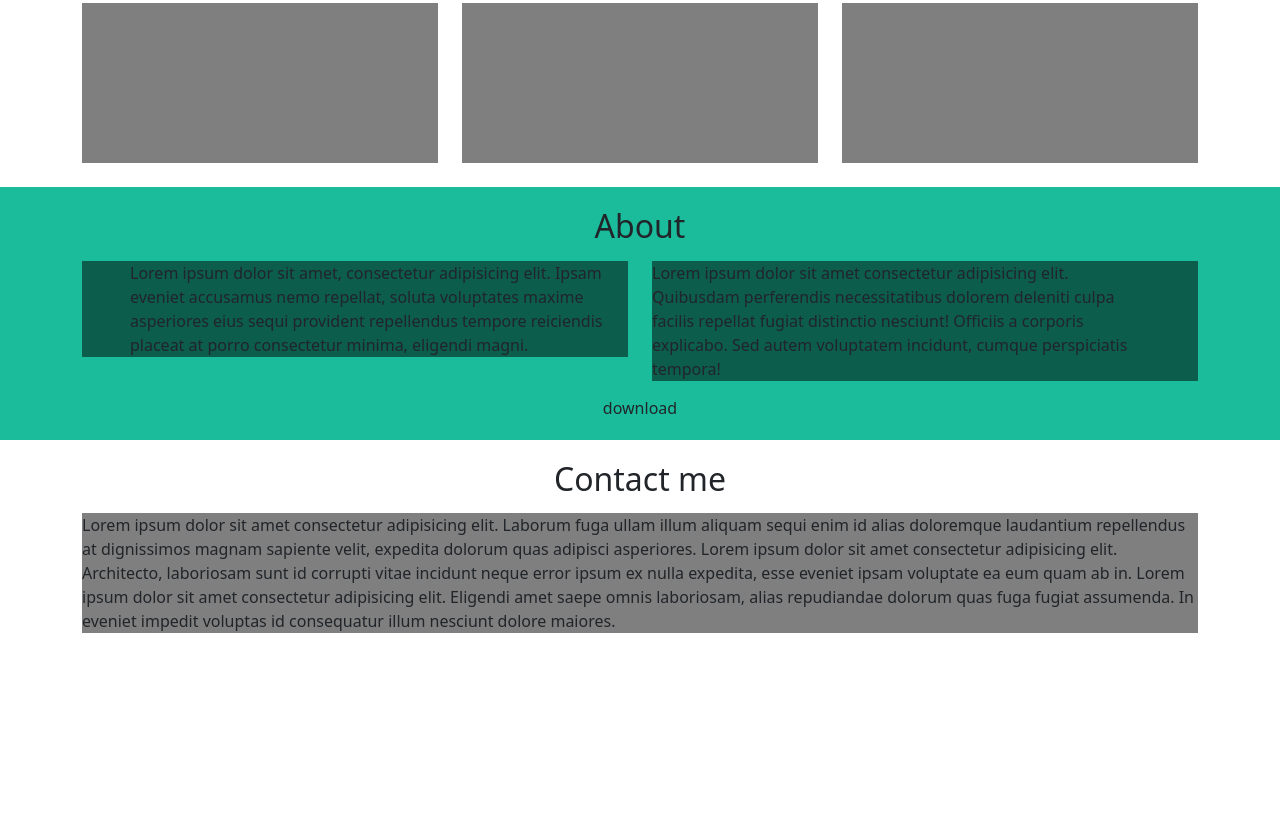
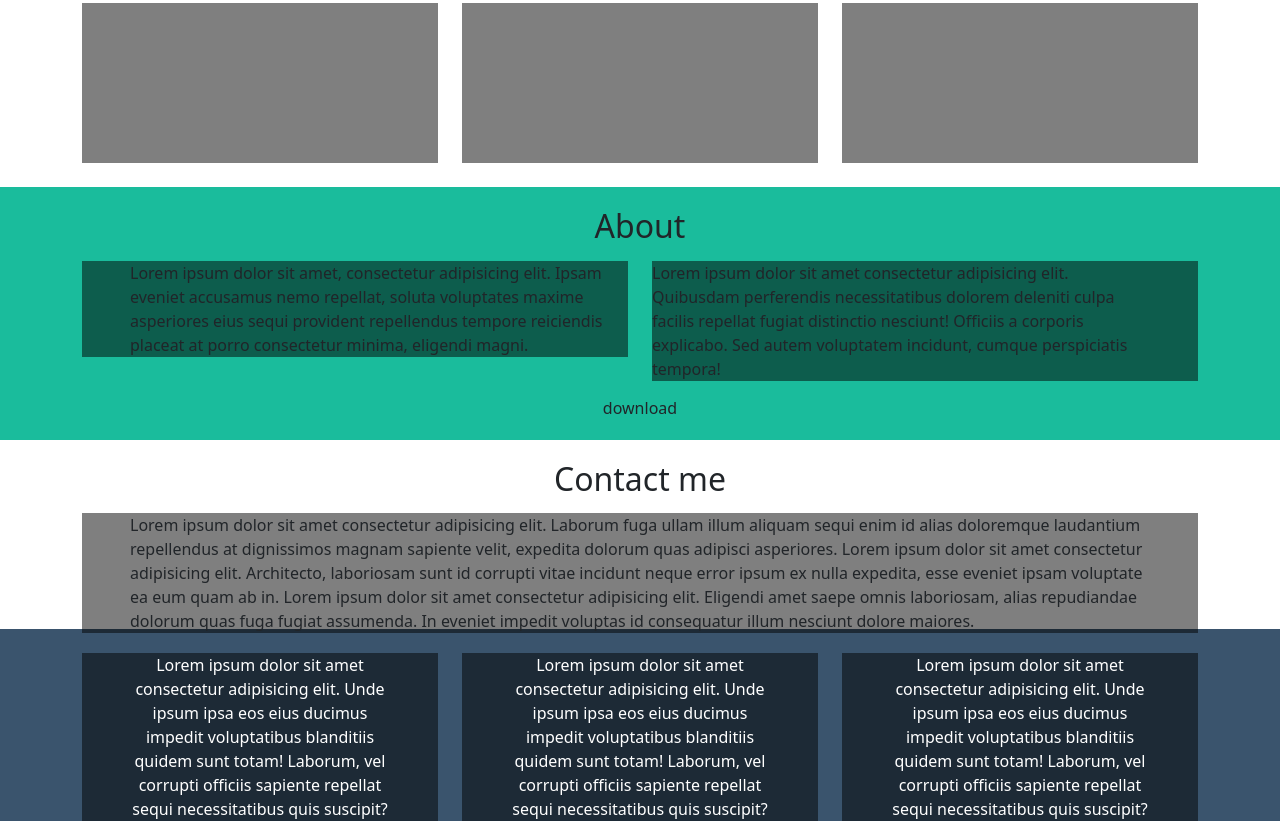
Before and after one commit to elepot87/html-css-bootstrap-freelancer, a plain HTML site: page index.html in a window 1280 px wide. Shown: the part 658-1479 px from the top of the page. Before the commit the page ends 1311 px from the top, so only its background shows below. Drawn offline with nearby package versions, Linux system fonts and the light colour scheme.

Commit message:
add footer

```diff
--- a/css/main.css
+++ b/css/main.css
@@ -6,6 +6,11 @@
 
 .bg-green {
   background-color: #1abc9c;
+}
+
+.bg-lightblue {
+  background-color: #3a546d;
+  color: #fff;
 }
 
 .ms_text_align_center {
--- a/index.html
+++ b/index.html
@@ -105,7 +105,7 @@
         <h2 class="ms_text_align_center ms_mb_15">Contact me</h2>
         <div class="row">
           <div class="col-12">
-            <div class="ms_text">
+            <div class="ms_text px-5">
               Lorem ipsum dolor sit amet consectetur adipisicing elit. Laborum
               fuga ullam illum aliquam sequi enim id alias doloremque laudantium
               repellendus at dignissimos magnam sapiente velit, expedita dolorum
@@ -122,5 +122,36 @@
         </div>
       </div>
     </section>
+    <!-- Footer -->
+    <footer class="footer bg-lightblue">
+      <div class="container">
+        <div class="row g-4">
+          <div class="col-12 col-md-4">
+            <div class="ms_text ms_text_align_center px-5">
+              Lorem ipsum dolor sit amet consectetur adipisicing elit. Unde
+              ipsum ipsa eos eius ducimus impedit voluptatibus blanditiis quidem
+              sunt totam! Laborum, vel corrupti officiis sapiente repellat sequi
+              necessitatibus quis suscipit?
+            </div>
+          </div>
+          <div class="col-12 col-md-4">
+            <div class="ms_text ms_text_align_center px-5">
+              Lorem ipsum dolor sit amet consectetur adipisicing elit. Unde
+              ipsum ipsa eos eius ducimus impedit voluptatibus blanditiis quidem
+              sunt totam! Laborum, vel corrupti officiis sapiente repellat sequi
+              necessitatibus quis suscipit?
+            </div>
+          </div>
+          <div class="col-12 col-md-4">
+            <div class="ms_text ms_text_align_center px-5">
+              Lorem ipsum dolor sit amet consectetur adipisicing elit. Unde
+              ipsum ipsa eos eius ducimus impedit voluptatibus blanditiis quidem
+              sunt totam! Laborum, vel corrupti officiis sapiente repellat sequi
+              necessitatibus quis suscipit?
+            </div>
+          </div>
+        </div>
+      </div>
+    </footer>
   </body>
 </html>
```
